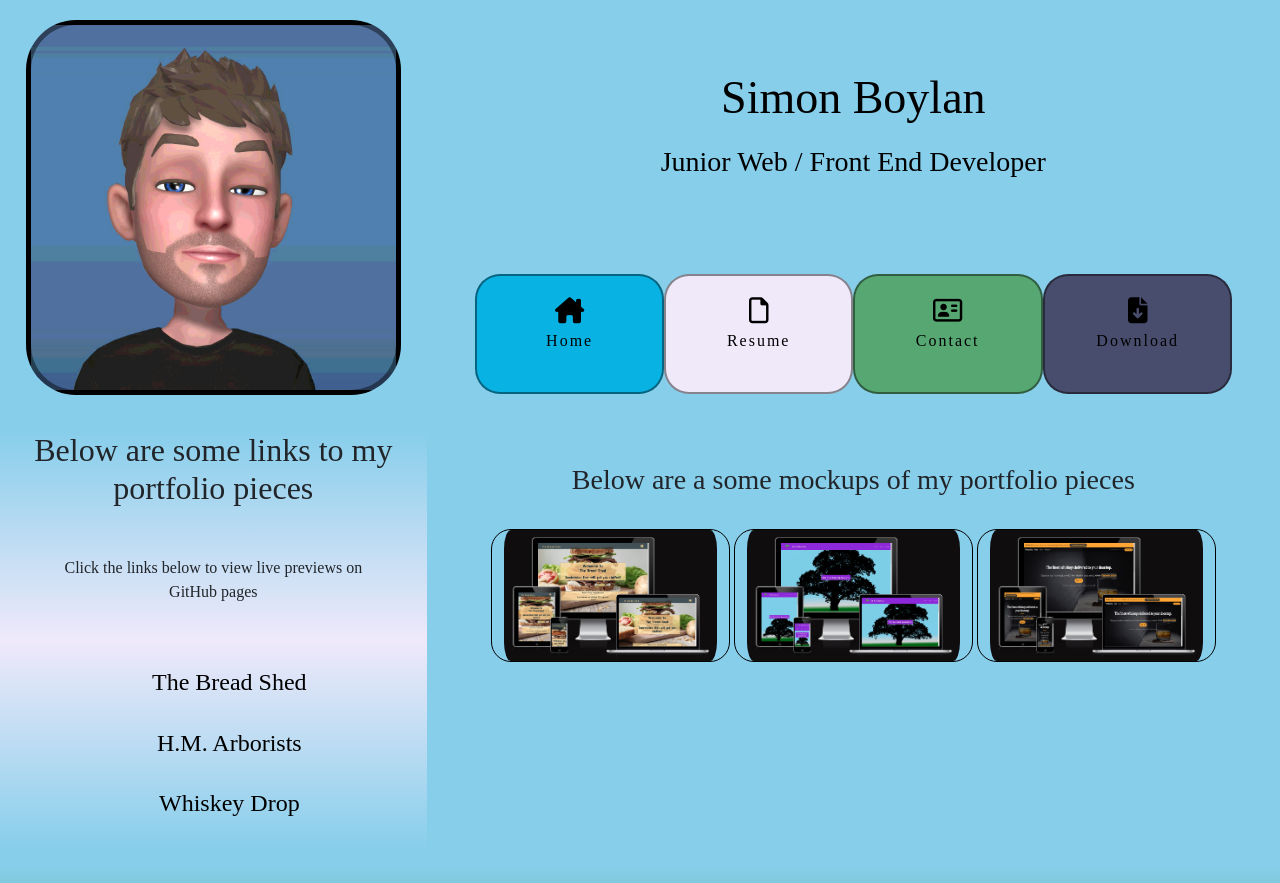
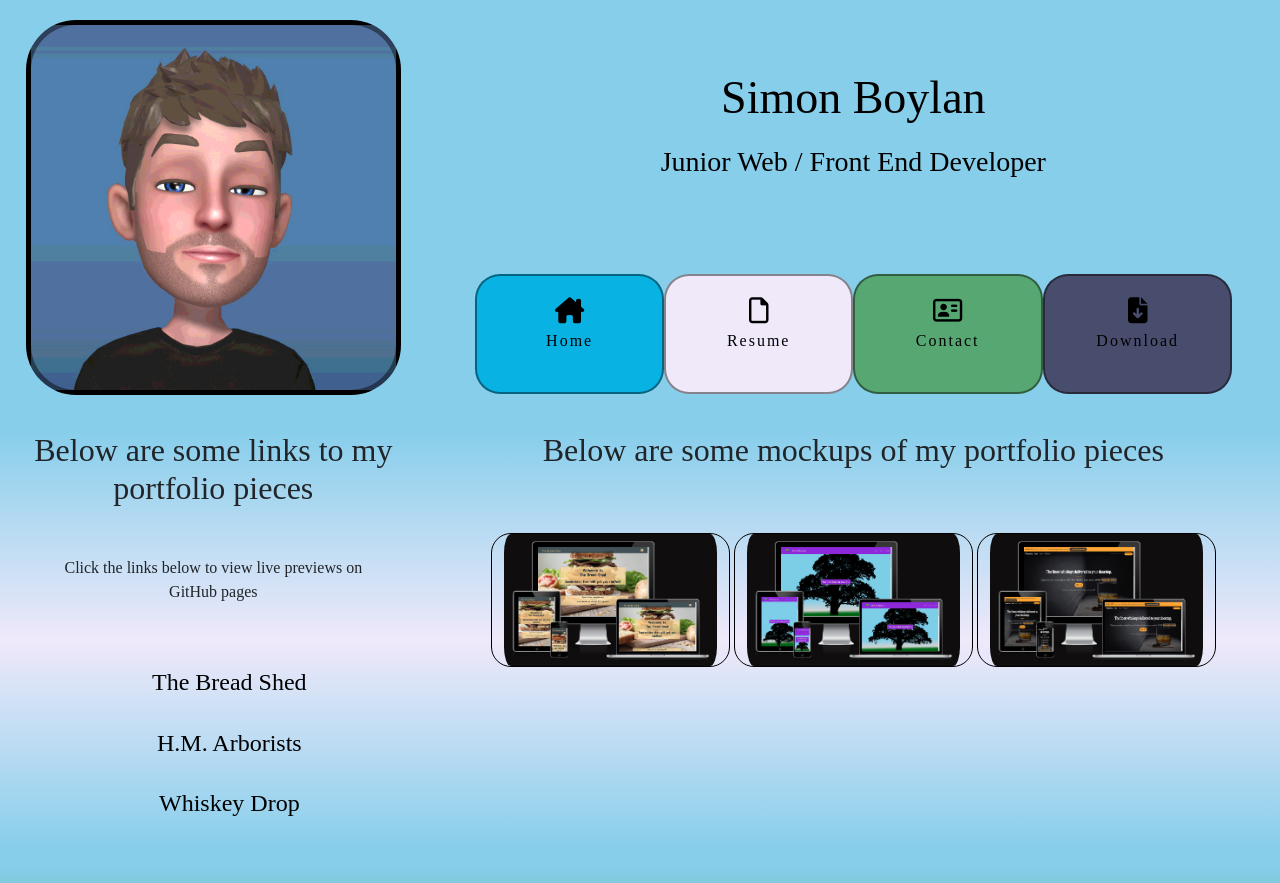
Before and after one commit to boderg/boderg, a plain HTML site: page resume.html in a window 1280 px wide. Shown: the top 883 px of the page. Drawn offline with nearby package versions, Linux system fonts and the light colour scheme; a web font is replaced by a local one.

Commit message:
Change header value to h2

```diff
--- a/resume.html
+++ b/resume.html
@@ -69,8 +69,8 @@
                         </a></li>
                     </ul>
                 </div>
-                <div class="col-md-8 text-center my-5 resume-heading">
-                    <h3>Below are a some mockups of my portfolio pieces </h3>
+            <div class="col-md-8 text-center my-3 resume-heading bg-color-three-reasons">
+                <h2>Below are some mockups of my portfolio pieces </h2>
                     <div class="row mocks">
                     <img src="./assets/images/tbs.png" class="tbs-image" alt="">
                     <img src="./assets/images/hma.png" class="hma-image" alt="">
```
